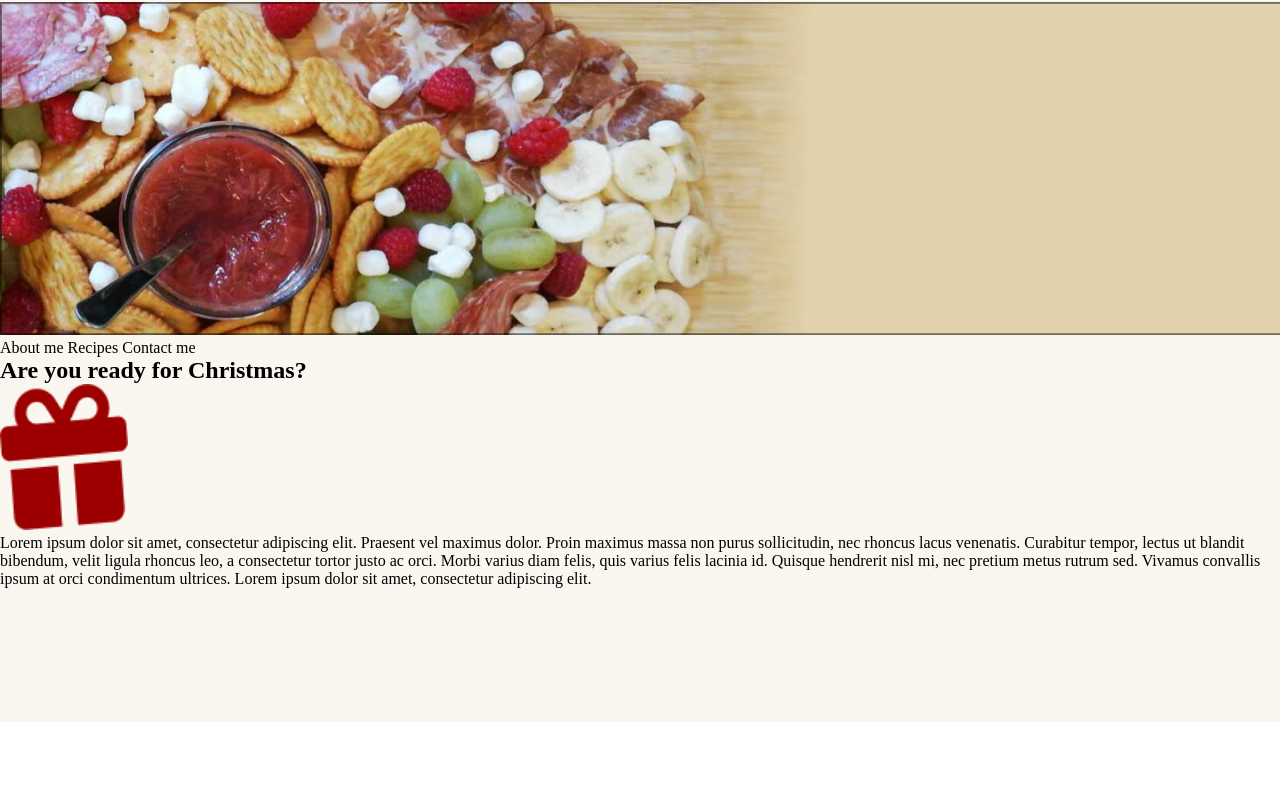
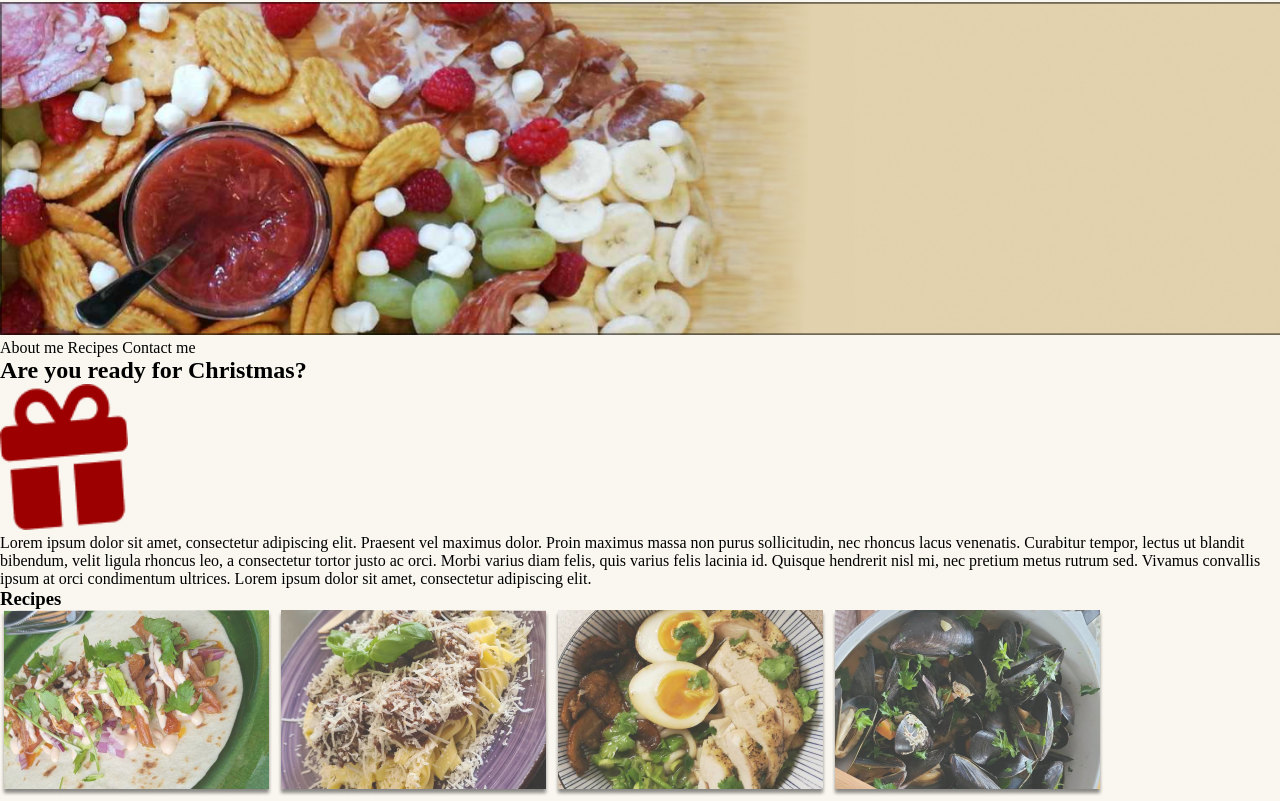
Before and after one commit to AnaRing/main_project, a plain HTML site: page html/index.html in a window 1280 px wide. Shown: the part 78-879 px from the top of the page. Before the commit the page ends 800 px from the top, so only its background shows below. Drawn offline with Linux system fonts and the light colour scheme; files whose address does not match are found by name.

Commit message:
added more content, pictures and comments

```diff
--- a/html/index.html
+++ b/html/index.html
@@ -48,8 +48,18 @@
             Lorem ipsum dolor sit amet, consectetur adipiscing elit.
          </p>
       </div>
-      <div></div>
-      <div></div>
+      <!-- a div for the section under the hero feature, with buttons to click onto the recipes -->
+      <div class="undersection">
+         <!-- the headline for the section -->
+         <h3 class="recipe__headline">Recipes</h3>
+         <!-- the buttons with pictures of different recipes -->
+         <div class="recipe_buttons">
+            <button class="recipe__btn"><img src="Recipe1.png" alt="tortilla with meat and veggies"></button>
+            <button class="recipe__btn"><img src="Recipe2.png" alt="pasta with meat sauce and cheese"></button>
+            <button class="recipe__btn"><img src="Recipe3.png" alt="noodlesoup with chicken and egg"></button>
+            <button class="recipe__btn"><img src="Recipe4.png" alt="mussles with parsley"></button>
+         </div>
+      </div>
       <div></div>
       <div></div>
       <div></div>
```
Also changed, not shown: html/FB.png (added), html/IG.png (added), html/Recipe1.png (added), html/Recipe2.png (added), html/Recipe3.png (added), html/Recipe4.png (added), html/SC.png (added), html/Slideshow.png (added), html/X.png (added), main_project_pix/Recipe4.png (added).
